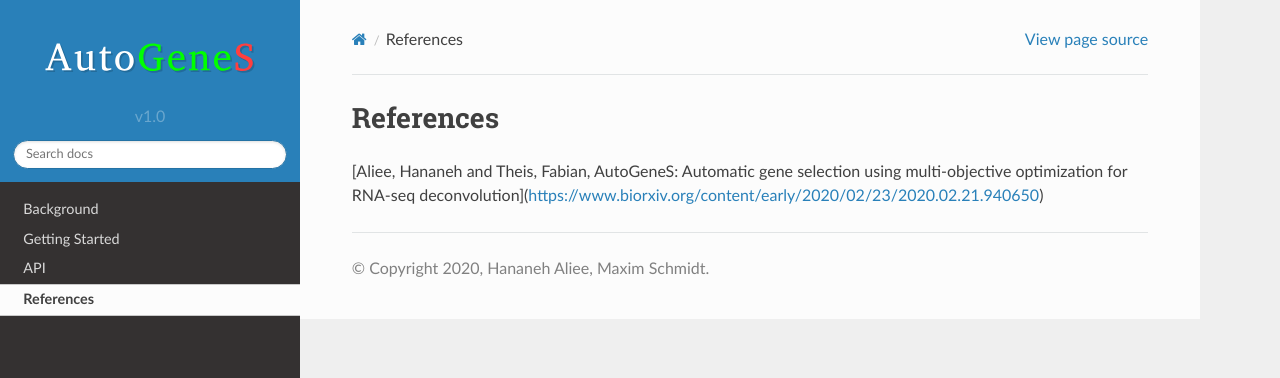
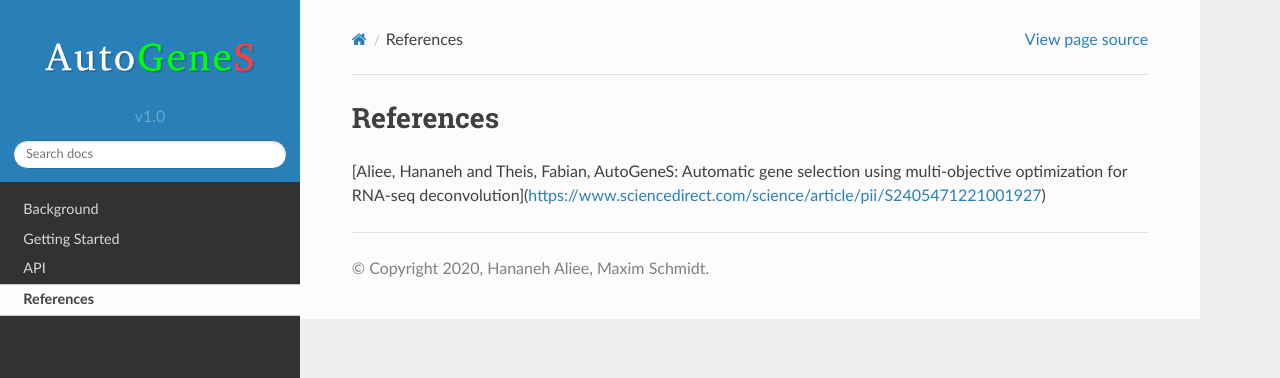
Before and after one commit to theislab/AutoGeneS, a Sphinx documentation site: the page built from docs/references.rst, in a window 1280 px wide. Shown: the top 378 px of the page. Built offline with Sphinx 7.4.7 and the Read the Docs theme 2.0.0, drawn with Linux system fonts in a browser that asks for light colours; some of the changed lines change nothing that is shown.

Commit message:
Update references.rst

```diff
--- a/docs/references.rst
+++ b/docs/references.rst
@@ -1,4 +1,4 @@
 References
 ==========
 
-[Aliee, Hananeh and Theis, Fabian, AutoGeneS: Automatic gene selection using multi-objective optimization for RNA-seq deconvolution](https://www.biorxiv.org/content/early/2020/02/23/2020.02.21.940650)
+[Aliee, Hananeh and Theis, Fabian, AutoGeneS: Automatic gene selection using multi-objective optimization for RNA-seq deconvolution](https://www.sciencedirect.com/science/article/pii/S2405471221001927)
```
